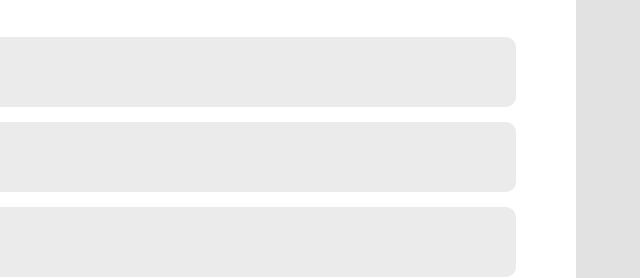
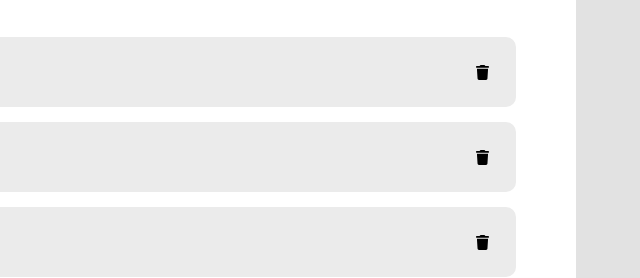
Before and after one commit to ariadnelopes/m2-lista-de-tarefas-ariadne, a plain HTML site: page index.html in a window 1280 px wide. Shown: the part 536-814 px from the top of the page, 640-1280 px from the left. Drawn offline with nearby package versions, Linux system fonts and the light colour scheme; the site is published under a folder, as on GitHub Pages, so addresses that start at the root find nothing.

Commit message:
correção do erro na estilização da página em CSS

```diff
--- a/style.css
+++ b/style.css
@@ -155,7 +155,7 @@ body {
     height: 15px;
     position: relative;
     right: 50px;
-    background-image: url(/assets/trash-icon.svg);
+    background-image: url(assets/trash-icon.svg);
     background-repeat: no-repeat;
     background-size: contain;
     border: none;
```
